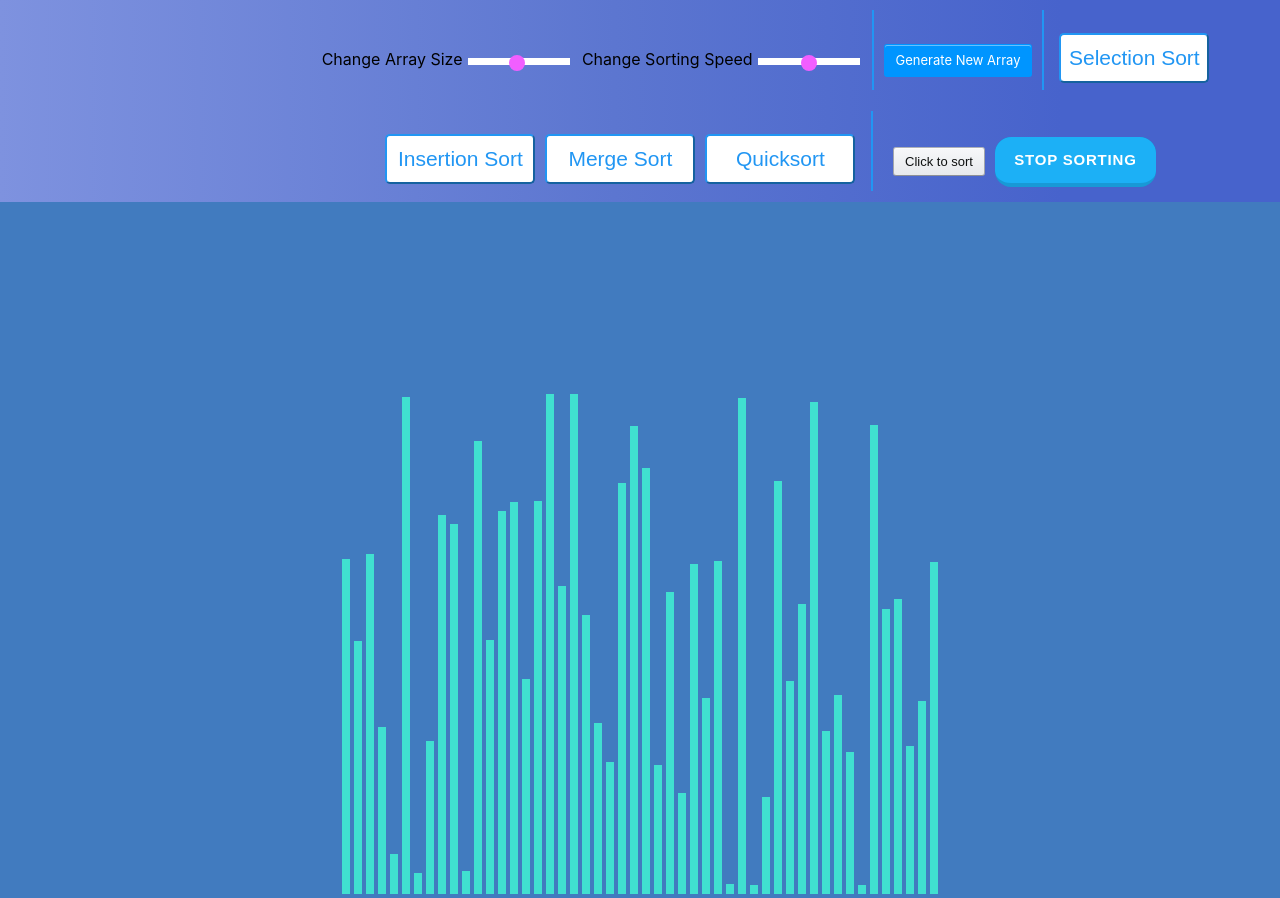
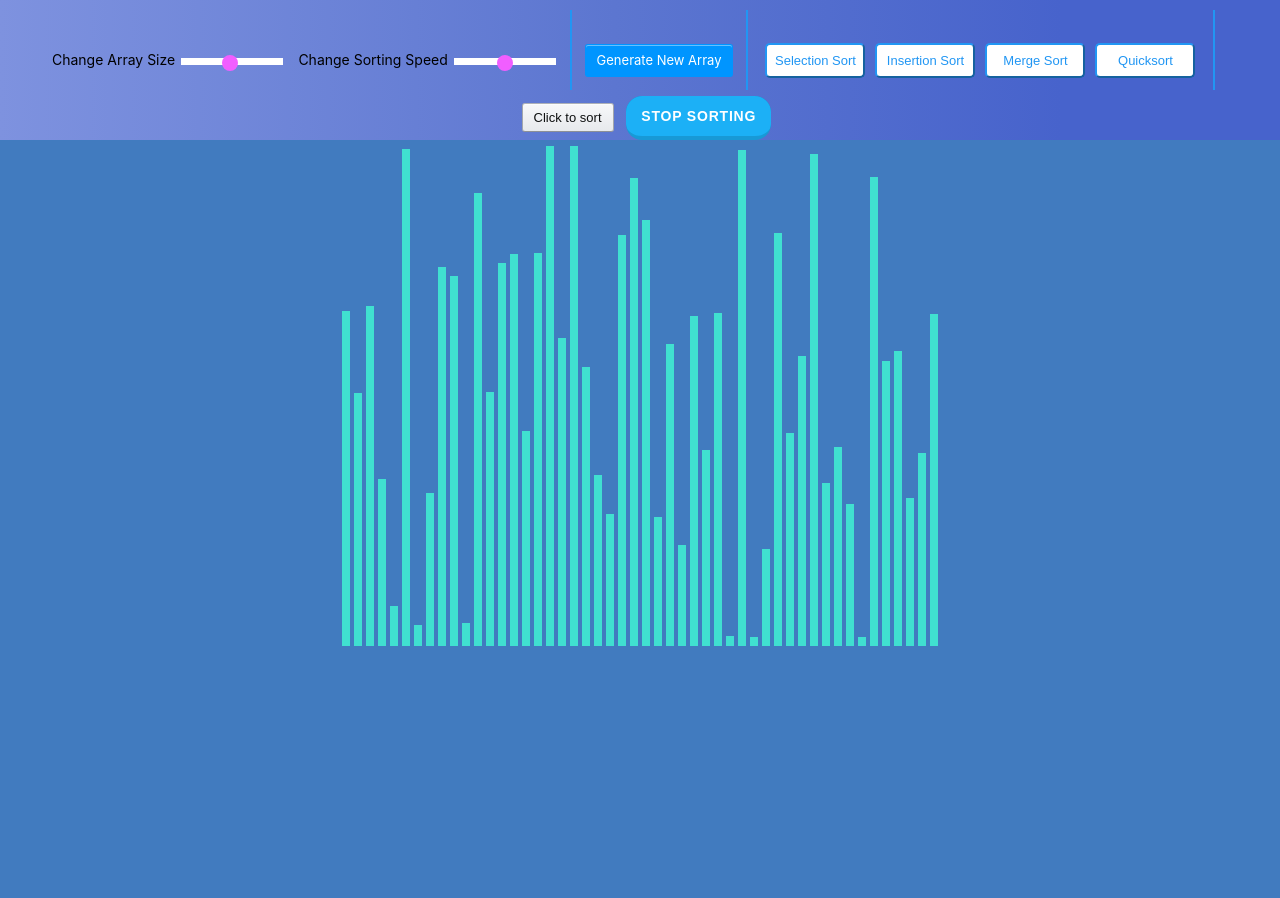
Before and after one commit to Lockmyre/dsAndAlgorithmsVisualizer, a React (Create React App) app: page / in a window 1280 px wide. After the commit the page ends 800 px from the top, so only its background shows below. Built offline with nearby package versions, Linux system fonts and the light colour scheme.

Commit message:
cleaned up styling

```diff
--- a/src/styles/Main.css
+++ b/src/styles/Main.css
@@ -4,7 +4,7 @@
 	background-color: turquoise;
 	display: inline-block;
 	margin: 0 2px;
-	margin-top: 15%;
+	margin-top: 0.5%;
 }
 
 #arrayElementContainer {
--- a/src/styles/Toolbar.css
+++ b/src/styles/Toolbar.css
@@ -8,6 +8,7 @@
 }
 
 #arraySize {
+    font-size: 14px;
     margin-right: 0.3%;
 }
 
@@ -17,6 +18,7 @@
 }
 
 #sortingSpeed {
+    font-size: 14px;
     margin-right: 0.3%;
 }
 
@@ -26,10 +28,10 @@
 
 .currentSortingAlgorithmButton {
     transition: 0.3s;
-    font-size: 21px;
+    font-size: 13px;
     color: white;
-    height: 50px;
-    width: 150px;
+    height: 35px;
+    width: 100px;
     background-color: #2196F3;
     border-radius: 5px;
     border-width: 2px;
@@ -40,10 +42,10 @@
 
 .sortingAlgorithmButton {
     transition: 0.3s;
-    font-size: 21px;
+    font-size: 13px;
     color: #2196F3;
-    height: 50px;
-    width: 150px;
+    height: 35px;
+    width: 100px;
     background-color: white;
     border-radius: 5px;
     border-width: 2px;
@@ -55,10 +57,6 @@
 .sortingAlgorithmButton:hover {
     color: white;
     background-color: #2196F3;
-}
-
-.sortingButtonContainer {
-    margin-left: 20%;
 }
 
 .separator {
@@ -157,14 +155,14 @@
  color: #FFFFFF;
  cursor: pointer;
  display: inline-block;
- font-size: 15px;
- font-weight: 700;
+ font-size: 14px;
+ font-weight: 600;
  letter-spacing: .8px;
  line-height: 20px;
  margin: 0;
  outline: none;
  overflow: visible;
- padding: 13px 19px;
+ padding: 10px 15px;
  text-align: center;
  text-transform: uppercase;
  touch-action: manipulation;
```
